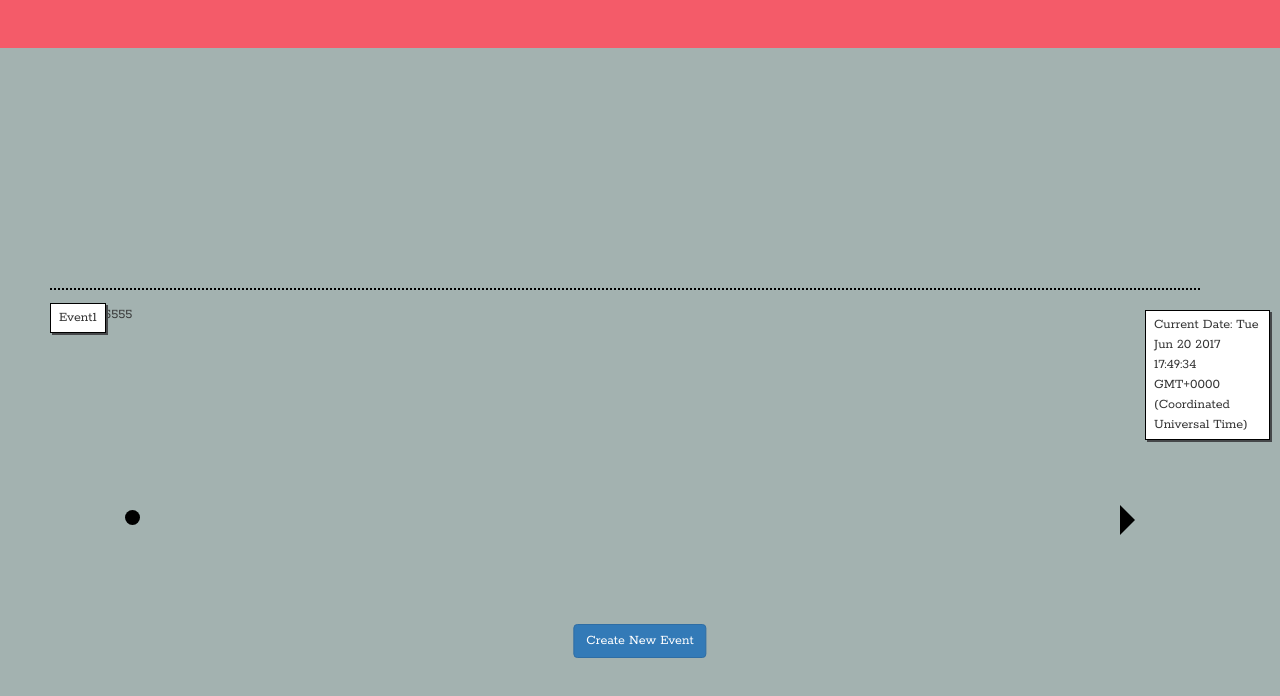
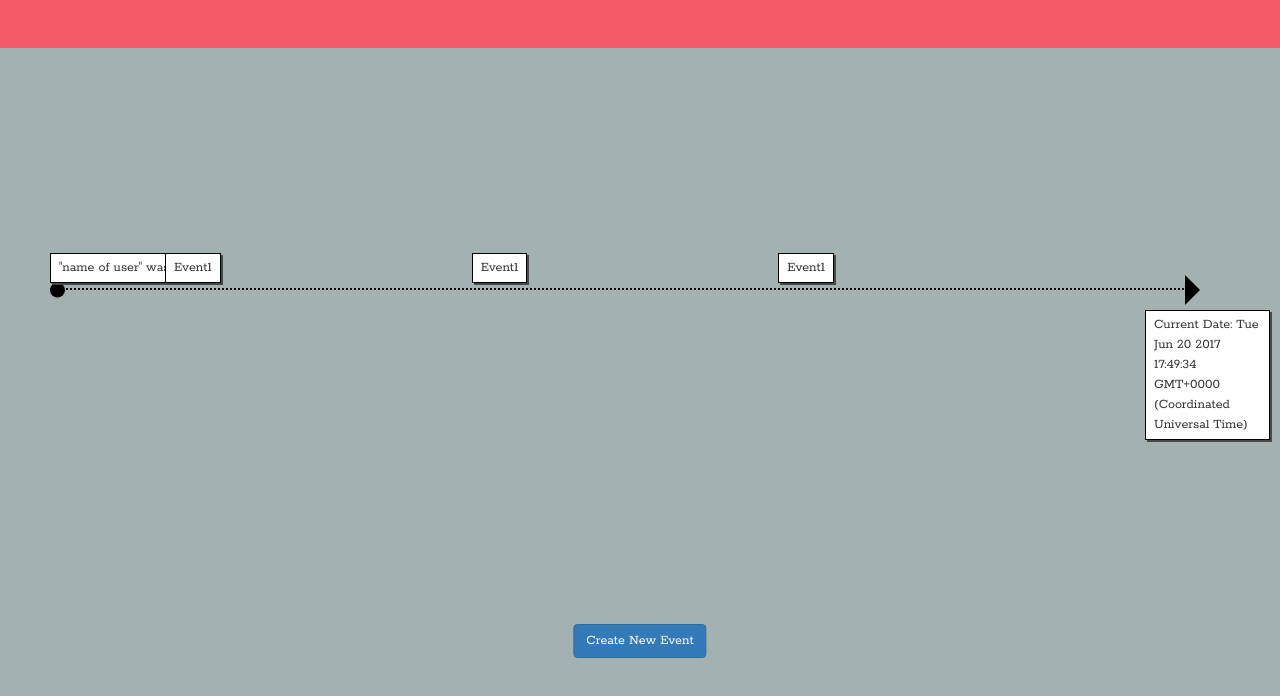
Before and after one commit to jerrudS/timeline, a plain HTML site: page index.html in a window 1280 px wide. Shown: the part 102-798 px from the top of the page. Drawn offline with nearby package versions, Linux system fonts and the light colour scheme.

Commit message:
Current updates. #3

```diff
--- a/index.html
+++ b/index.html
@@ -19,7 +19,8 @@
       </div>
       <div class="view-main">
         <div class="main-content">
-
+          <div id="timeline-location">
+          </div>
           <div class="create-button">
             <button id="new-button" type="button" class="create-new btn btn-primary">Create New Event</button>
           </div>
--- a/main.js
+++ b/main.js
@@ -1,6 +1,14 @@
 /* eslint-disable no-unused-vars */
 
 var data = [
+  {
+    title: 'Event1',
+    date: 555555
+  },
+  {
+    title: 'Event1',
+    date: 555555
+  },
   {
     title: 'Event1',
     date: 555555
@@ -22,41 +30,50 @@ function mainForm() {
 }
 
 function makeTimeline(events) {
-  var $line = document.createElement('ul')
+  var $timeline = document.createElement('ul')
   var $title = document.createElement('li')
-  var $date = document.createElement('li')
+  var $date = document.createElement('p')
   var $currentTime = document.createElement('li')
   var $startDot = document.createElement('div')
   var $endArrow = document.createElement('div')
 
-  $line.appendChild($startDot)
-  $line.appendChild($endArrow)
-  $line.appendChild($title)
-  $title.parentNode.appendChild($date)
-  $line.appendChild($currentTime)
+  $timeline.appendChild($startDot)
+  $timeline.appendChild($endArrow)
+  $timeline.appendChild($title)
+  $title.appendChild($date)
+  $timeline.appendChild($currentTime)
 
-  $line.classList.add('timeline')
+  $timeline.classList.add('timeline')
   $title.classList.add('events')
   $startDot.classList.add('start-dot')
   $endArrow.classList.add('end-arrow')
   $currentTime.classList.add('end')
 
-  $title.textContent = events.title
-  console.log($title.textContent)
-  $date.textContent = events.date
-  console.log($date.textContent)
+  $title.textContent = '"name of user" was born.'
+  $date.textContent = 'Birthdate'
   $currentTime.textContent = 'Current Date: ' + Date()
 
-  console.log($line)
-  return $line
+  var increment = 80 / data.length
+  var currentPosition = 10
+
+  for (var i = 0; i < data.length; i++) {
+    var $event = document.createElement('div')
+    $event.textContent = data[i].title
+    $event.classList.add('events')
+
+    $event.style.left = currentPosition + '%'
+    currentPosition += increment
+
+    $timeline.appendChild($event)
+  }
+  console.log($timeline)
+  return $timeline
 }
 
-var timelineDiv = document.querySelector('.main-content')
-for (var i = 0; i < data.length; i++) {
-  timelineDiv.appendChild(makeTimeline(data[i]))
-}
+var $timeline = makeTimeline(data)
+var $content = document.querySelector('#timeline-location')
+$content.appendChild($timeline)
 
-window.addEventListener('DOMContentLoaded', function (event) {
 var $eventData = document.querySelector('#data')
 
 $eventData.addEventListener('submit', function (event) {
@@ -73,23 +90,12 @@ window.addEventListener('DOMContentLoaded', function (event) {
   }
   data.push(newData)
 
-    var $timeline = document.querySelector('.timeline')
+  var $timeline = makeTimeline(data)
+  var $content = document.querySelector('#timeline-location')
+  $content.innerHTML = ''
+  $content.appendChild($timeline)
 
-    var increment = 80 / data.length
-    var currentPosition = 10
-
-    for (var i = 0; i < data.length; i++) {
-      var $event = document.createElement('div')
-      $event.textContent = data[i].title
-      $event.classList.add('events')
-
-      $event.style.left = currentPosition + '%'
-      currentPosition += increment
-
-      $timeline.appendChild($event)
-    }
   formMain()
-  })
 })
 
 var $createButton = document.querySelector('#new-button')
--- a/styles.css
+++ b/styles.css
@@ -18,19 +18,21 @@ h1,
   width: 15px;
   border-radius: 50%;
   background: black;
-  top: 220px;
-  position: relative;
-  margin-left: 35px;
+  top: 0;
+  left: 0;
+  transform: translateY(-50%);
+  position: absolute;
 }
 
 .end-arrow {
   border-left: 15px solid black;
   border-bottom: 15px solid transparent;
   border-top: 15px solid transparent;
-  position: relative;
-  top: 200px;
+  position: absolute;
+  top: 0;
+  right: 0;
+  transform: translateY(-50%);
   float: right;
-  margin-right: 65px;
 }
 
 .event-branch {
@@ -64,7 +66,7 @@ h1,
 
 .events {
   position: absolute;
-  top: 0;
+  top: -50px;
   left: 0;
   list-style-type: none;
   border: solid 1px black;
```
Lines whose indentation alone changed are shown as unchanged.
